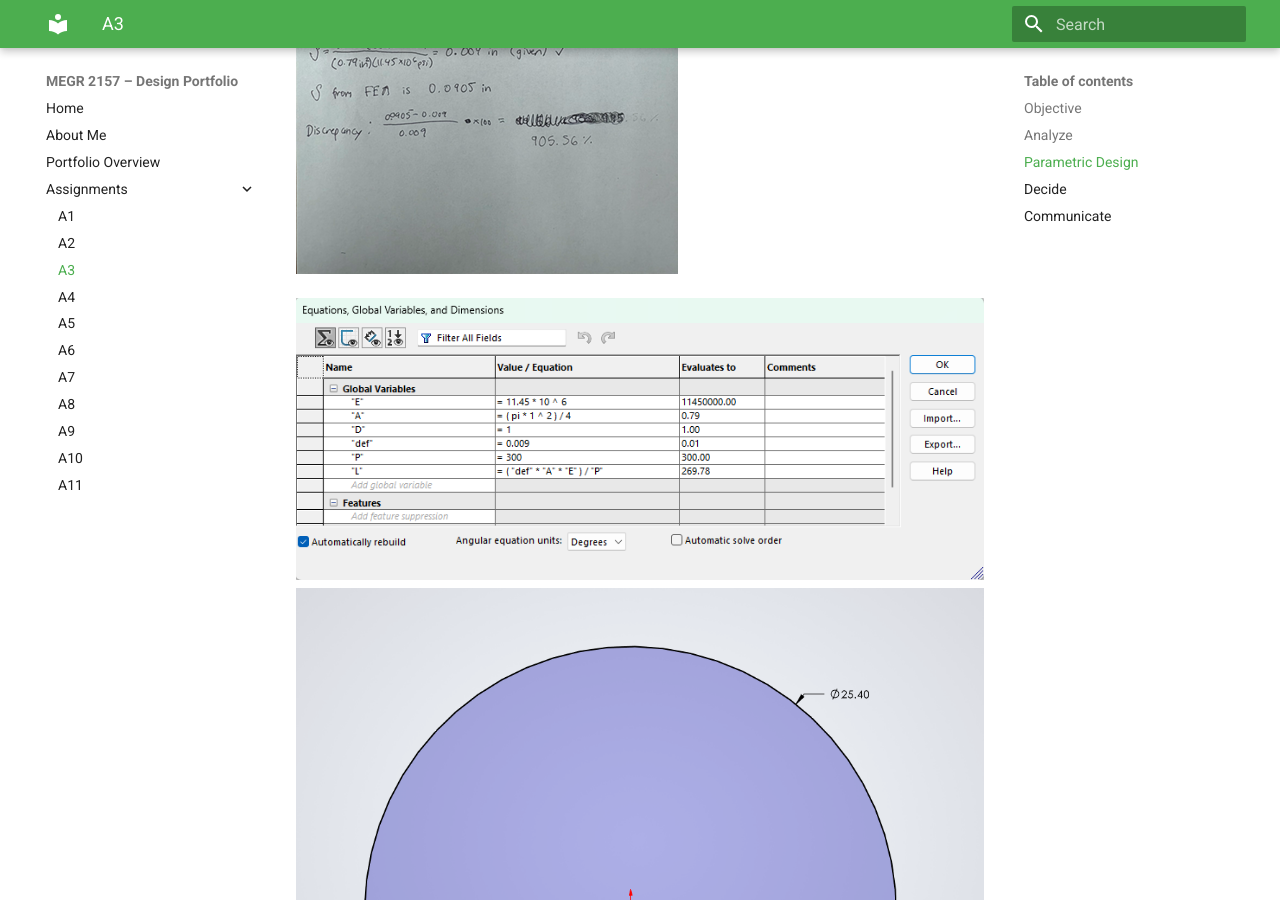
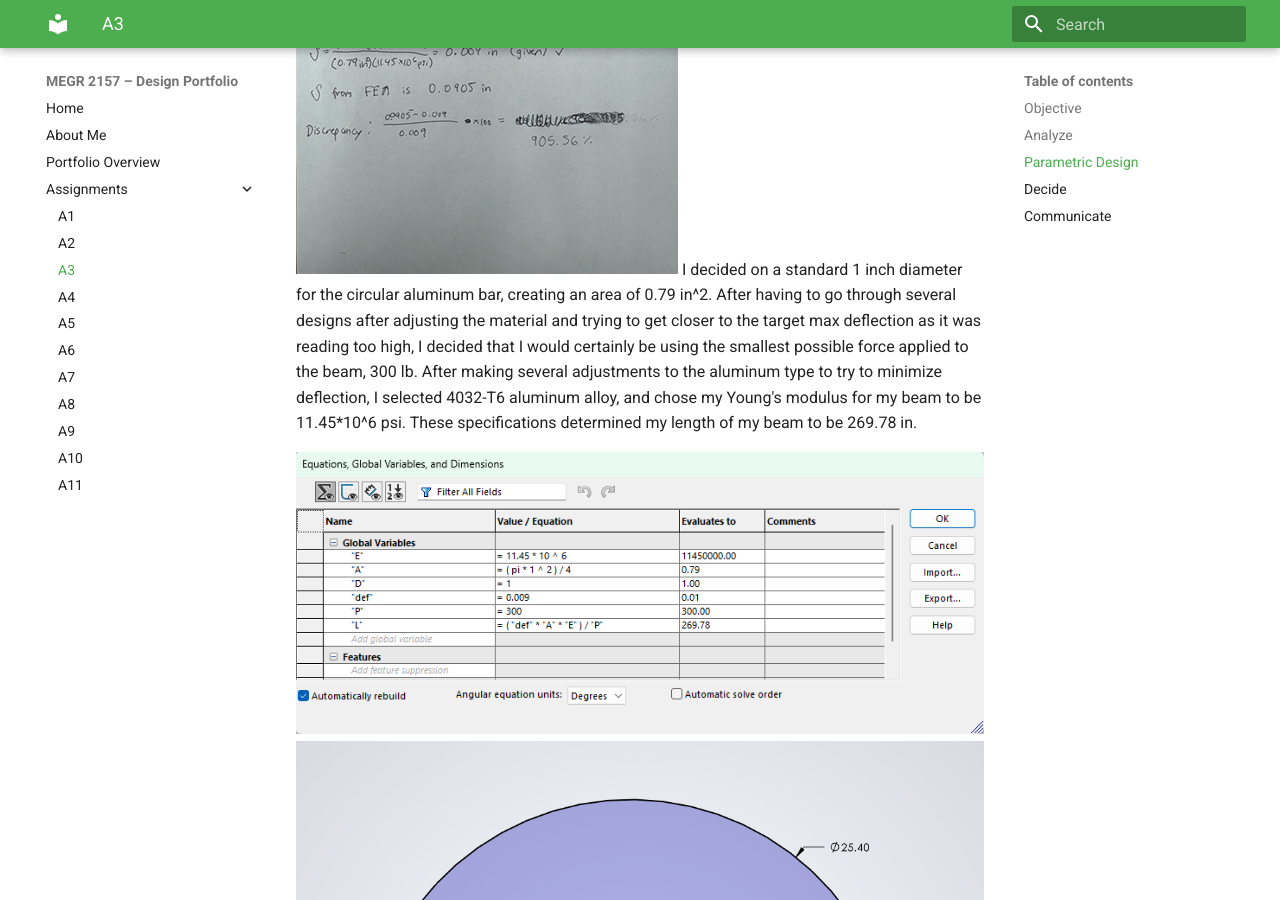
Before and after one commit to apaciore/megr2156-portfolio, an MkDocs documentation site: the page built from docs/assignments/A03/index.md, in a window 1280 px wide and 900 px high, scrolled down 802 px. Built offline with MkDocs 1.6.1 and Material for MkDocs 9.7.7, drawn with Linux system fonts in a browser that asks for light colours.

Commit message:
Update index.md with design analysis details
Added details about material selection and calculations for the aluminum beam design, including specifications and discrepancies observed between hand calculations and FEA results.

```diff
--- a/docs/assignments/A03/index.md
+++ b/docs/assignments/A03/index.md
@@ -8,6 +8,7 @@ The objective was to design a beam with a circular cross section, given a specif
 ## Parametric Design
 
 ![A3calc](https://github.com/apaciore/megr2156-portfolio/blob/main/docs/assignments/A03/Screenshot%202026-09-09%20211416.png)
+I decided on a standard 1 inch diameter for the circular aluminum bar, creating an area of 0.79 in^2. After having to go through several designs after adjusting the material and trying to get closer to the target max deflection as it was reading too high, I decided that I would certainly be using the smallest possible force applied to the beam, 300 lb. After making several adjustments to the aluminum type to try to minimize deflection, I selected 4032-T6 aluminum alloy, and chose my Young's modulus for my beam to be 11.45*10^6 psi. These specifications determined my length of my beam to be 269.78 in.
 
 
 
@@ -25,7 +26,6 @@ My max stress was much lower than the maximum allowed stress for aluminum accord
 There was a strong discrepancy between the hand calculations and FEA. To be completely honest, I was unable to locate the error for the almost exact once decimal place discrepancy, totaling to 905.56% discrepancy. I checked my mother table to ensure that it matched all of the design specifications, and made sure that my selected material had a Young's modulus close to the modulus that was very similar to the one I selected to match the length that I calculated for. After checking all of the factors I could think of, I was left unable to locate the source of the discrepancy, as it appears my setup was consistent and accurate.
 
 ![A3calc2](https://github.com/apaciore/megr2156-portfolio/blob/main/docs/assignments/A03/Screenshot%202026-09-09%20221312.png)
-
 My newly calculated safety factor according to the nominal stress presented by the FEA was much higher than the safety factor produced from the hand calculated stress.
 
 ## Decide
```
